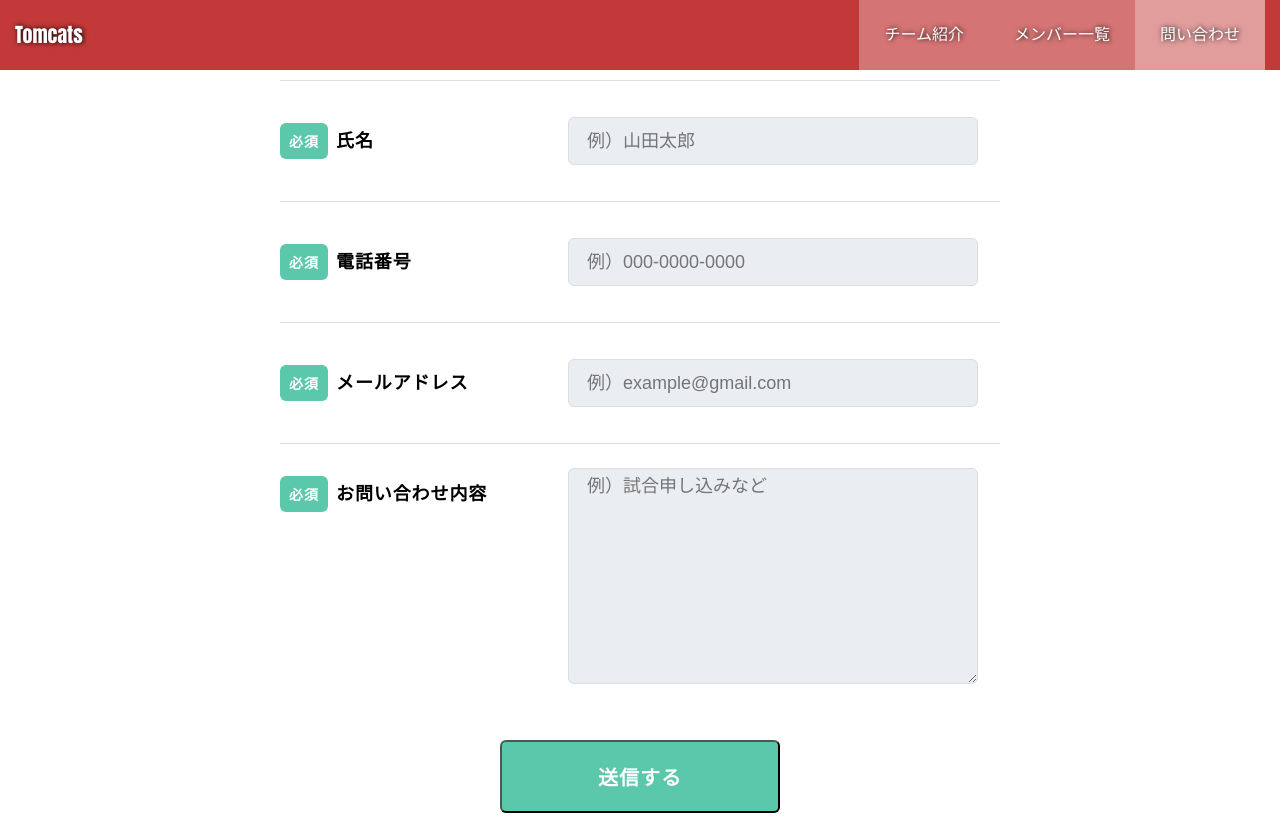
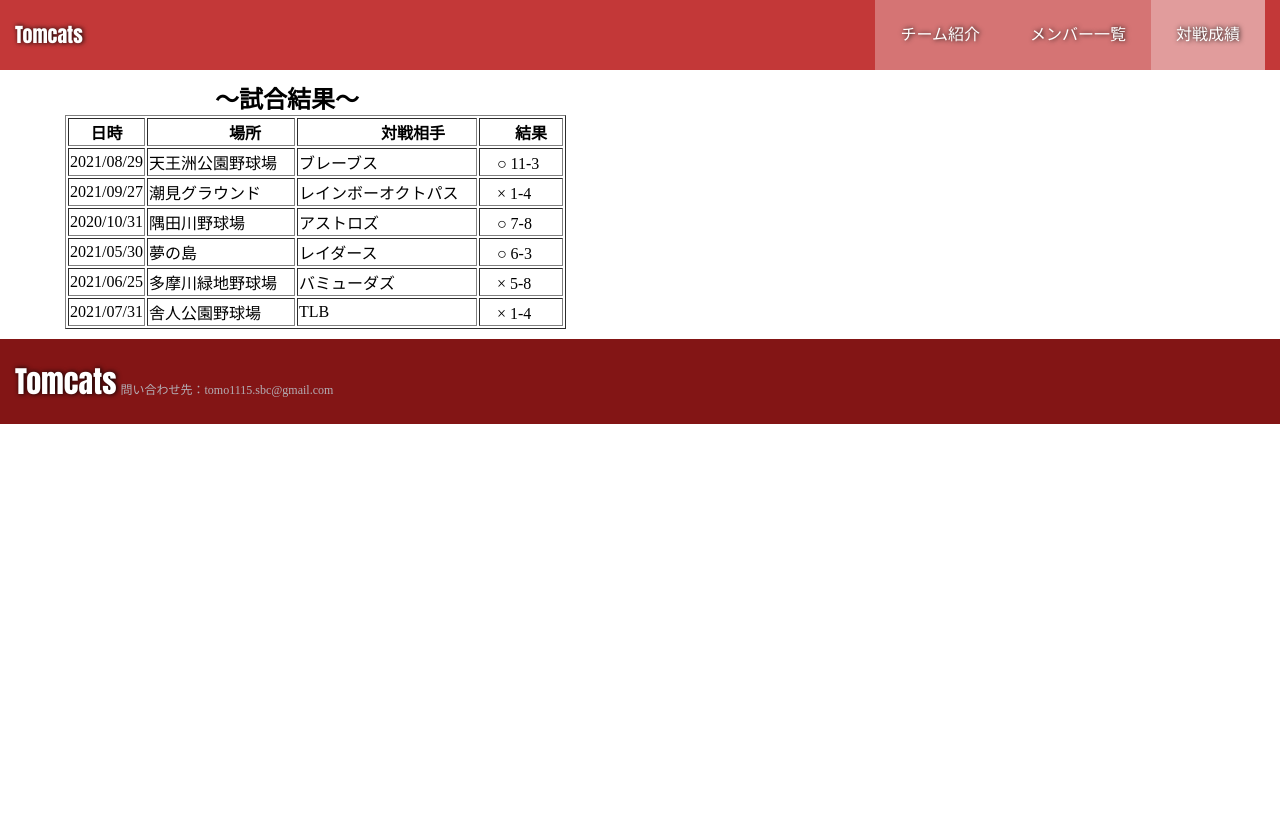
Before and after one commit to Tomo-Heros/contact.github.io, a plain HTML site: page index.html in a window 1280 px wide. Shown: the top 816 px of the page. Drawn offline with Linux system fonts and the light colour scheme.

Commit message:
Update index.html

```diff
--- a/index.html
+++ b/index.html
@@ -1,44 +1,38 @@
 <!DOCTYPE html>
-<html lang="ja">
+<html>
   <head>
-<meta charset="UTF-8">
-<title>お問い合わせフォーム</title>
+    <meta charset="utf-8">
+    <title>対戦成績</title>
+    <link rel="stylesheet" href="//maxcdn.bootstrapcdn.com/font-awesome/4.3.0/css/font-awesome.min.css">
     <link rel="stylesheet" href="stylesheet3.css">
-<script type="text/javascript" src="contact.js"></script>
   </head>
-<body style="background-color: white;">
+  <body>
     <header>
       <div class="container">
         <div class="header-left">
           <a href="https://tomo-heros.github.io/">Tomcats</a>
         </div>
         <div class="header-right">
-            <a href="https://tomo-heros.github.io/contact.github.io/" class="contact">問い合わせ</a>
+          <a href="https://tomo-heros.github.io/contact.github.io/" class="contact">対戦成績</a>
           <a href="https://tomo-heros.github.io/member.github.io/" class="member">メンバー一覧</a>
           <a href="https://tomo-heros.github.io/intro.github.io/" class="team">チーム紹介</a>
         </div>
       </div>
     </header>
-<div><h2></h2></div>
-<div>
-    <div class="Form">
-        <div class="Form-Item">
-        <p class="Form-Item-Label"><span class="Form-Item-Label-Required">必須</span>氏名</p>
-        <input type="text" class="Form-Item-Input" placeholder="例）山田太郎">
+    <div class="top-wrapper">
+      <div class="container">
+        <h2 style="color: black; margin-top: 50px; margin-bottom: 0px; padding-left: 200px;">〜試合結果〜</h2>
+        <div class="contents">
+            <table class="members" style="color: black; margin-top: 0px; padding-top: 0px; " border="1">
+                <tr> <th> 日時</th> <th> 　　　場所　　　　　　　　</th> <th> 　　　 対戦相手　　　　　　　　　　</th>　<th> 　 結果　　　　</th></tr>
+                <tr> <td> 2021/08/29 </td> 　<td>天王洲公園野球場</td><td> ブレーブス</td> <td>　○ 11-3　</td>> </tr>
+                <tr> <td> 2021/09/27 </td> 　<td>潮見グラウンド</td><td>レインボーオクトパス</td>　<td>　× 1-4　</td>></tr>
+                <tr> <td> 2020/10/31 </td> 　<td>隅田川野球場</td><td> アストロズ </td>　<td>　○ 7-8　</td> </tr>
+                <tr> <td> 2021/05/30 </td> 　<td>夢の島</td><td> レイダース </td> <td>　○ 6-3　</td> </tr>
+                <tr> <td> 2021/06/25 </td> 　<td>多摩川緑地野球場</td><td> バミューダズ </td>　<td>　× 5-8　</td>></tr>
+                <tr> <td> 2021/07/31 </td> 　<td>舎人公園野球場</td><td> TLB </td> <td>　× 1-4　</td></tr>
+            </table>
         </div>
-        <div class="Form-Item">
-        <p class="Form-Item-Label"><span class="Form-Item-Label-Required">必須</span>電話番号</p>
-        <input type="text" class="Form-Item-Input" placeholder="例）000-0000-0000">
-        </div>
-        <div class="Form-Item">
-        <p class="Form-Item-Label"><span class="Form-Item-Label-Required">必須</span>メールアドレス</p>
-        <input type="email" class="Form-Item-Input" placeholder="例）example@gmail.com">
-        </div>
-        <div class="Form-Item">
-        <p class="Form-Item-Label isMsg"><span class="Form-Item-Label-Required">必須</span>お問い合わせ内容</p>
-        <textarea class="Form-Item-Textarea" placeholder="例）試合申し込みなど"></textarea>
-        </div>
-        <input type="submit" class="Form-Btn" value="送信する">
       </div>
     </div>
     <footer>
```
Lines whose indentation alone changed are shown as unchanged.
